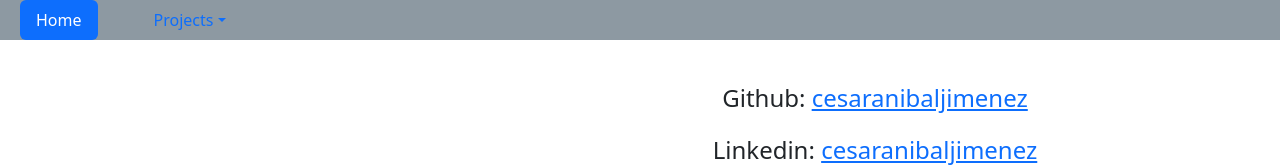
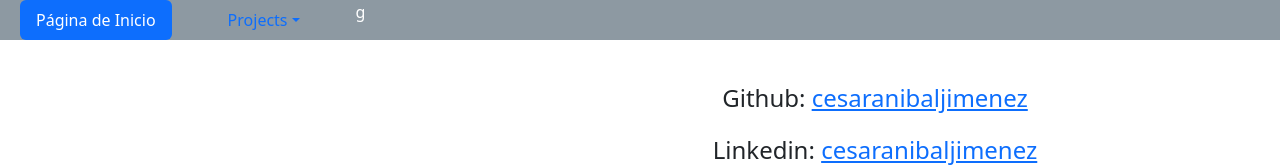
Before and after one commit to deluciam/cesaranibaljimenez.github.io, a website: page index.html in a window 1280 px wide. Shown: the top 167 px of the page. Drawn offline with nearby package versions, Linux system fonts and the light colour scheme.

Commit message:
Se cambia el nombre del botón home por Página de Inicio

```diff
--- a/index.html
+++ b/index.html
@@ -22,7 +22,7 @@
     <nav>
         <ul class="nav nav-pills">
             <li class="nav-item">
-              <a class="nav-link active" aria-current="page" href="#">Home</a>
+              <a class="nav-link active" aria-current="page" href="#">Página de Inicio</a>
             </li>
             <li class="nav-item dropdown">
               <a class="nav-link dropdown-toggle" data-bs-toggle="dropdown" href="#" role="button" aria-expanded="false">Projects</a>
@@ -35,7 +35,7 @@
               </ul>
             </li>
             <li class="nav-item">
-
+             g
             </li>
             <li class="nav-item">
               <a class="nav-link disabled" aria-disabled="true"></a>
```
